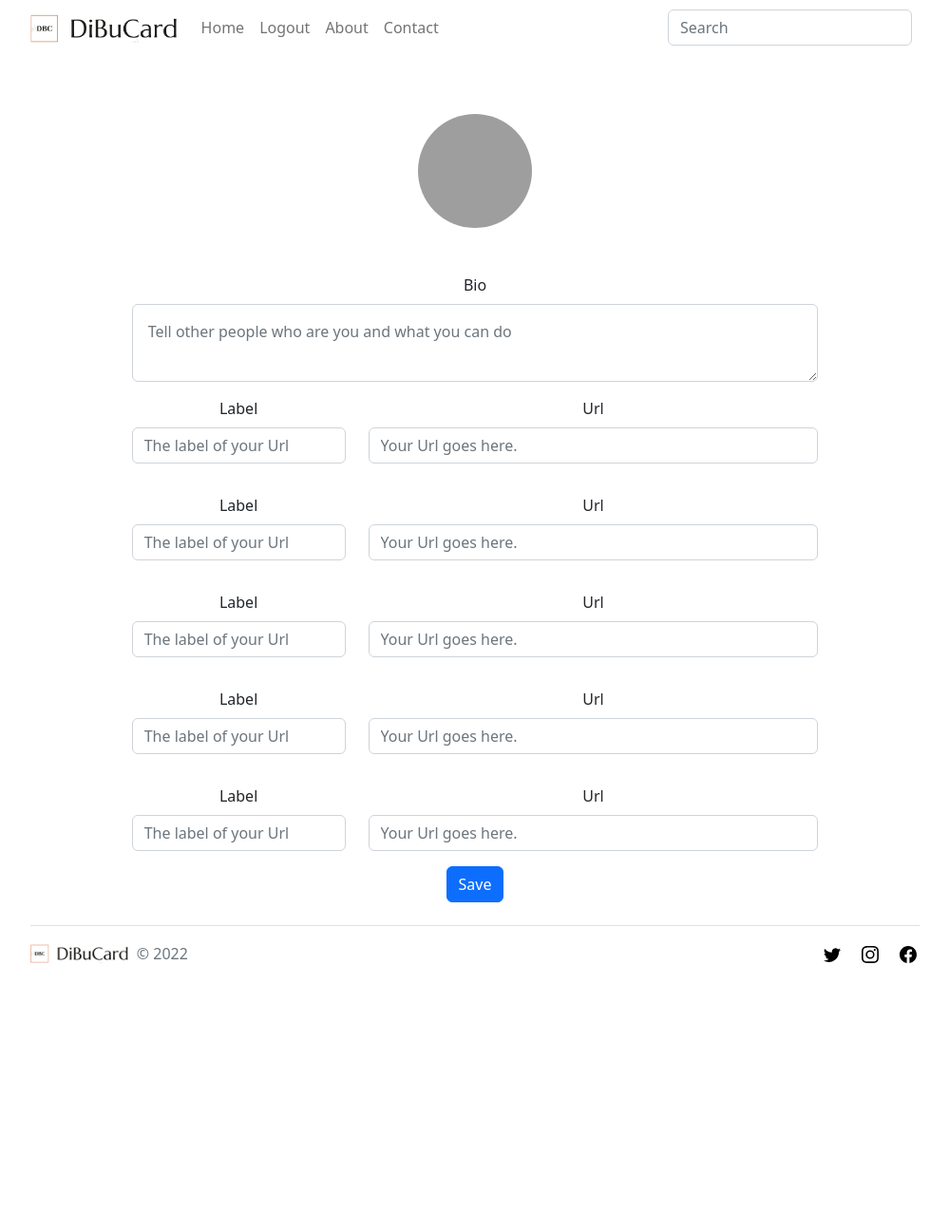
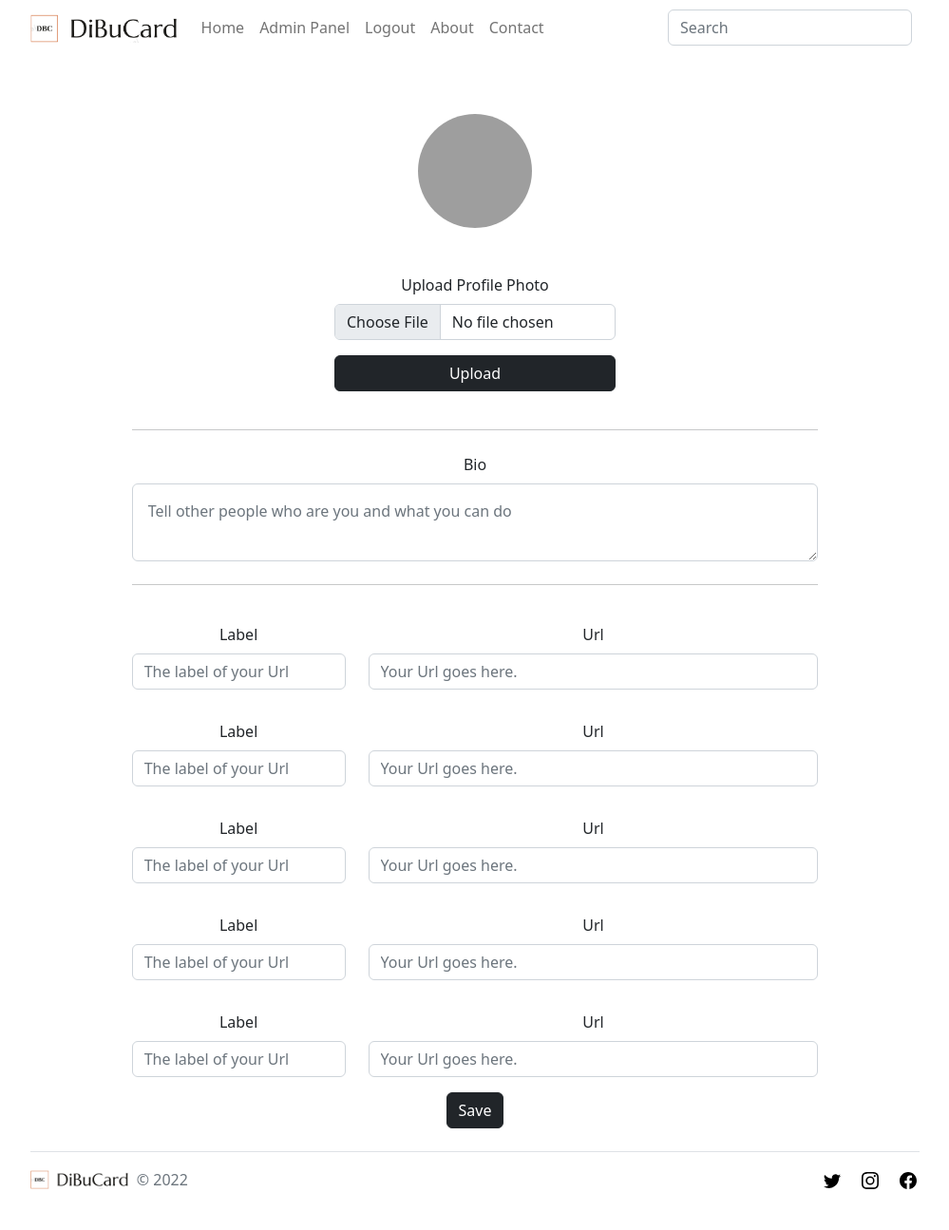
Before and after one commit to neginmaka/Digital-Business-Card, a Flask app: the page made by forms.py in a window 1280 px wide. Shown: the whole page at 95% size, without its empty margins (140-1139 px from the left). Before the commit the page ends 1200 px from the top, so only its background shows below. Run offline with Flask 3, Linux system fonts and the light colour scheme; the visitor is signed in with stand-in values (Sample User, id 1); data comes from the database, SQL or seed files in the repository; data that the repository does not hold is empty; some libraries are stand-ins or nearby versions; grey boxes are pictures that could not be loaded.

Commit message:
PF-10   [UI/API] Implement Upload photo button in Admin view
Deleted the upload_temp page and moved the buttons to their actual place in Admin_View

```diff
--- a/forms.py
+++ b/forms.py
@@ -24,9 +24,9 @@ class AdminForm(FlaskForm):
                                    'placeholder': 'Tell other people who are you and what you can do'}
                         )
     links = FieldList(FormField(LinkForm))
-    submit = SubmitField("Save")
+    submit = SubmitField("Save", id="submit-admin-form")
 
 
 class PhotoForm(FlaskForm):
-    photo = FileField('Upload Photo', validators=[FileAllowed(['jpg', 'png', 'gif'])])
-    submit = SubmitField("Submit")
+    photo = FileField("Upload Profile Photo", validators=[FileAllowed(['jpg', 'png', 'gif'])])
+    submit = SubmitField("Upload", id="upload-photo")
--- a/main_app.py
+++ b/main_app.py
@@ -3,13 +3,15 @@ import secrets
 
 import flask
 import requests
+from PIL import Image
 from flask import Flask, render_template, redirect, url_for, json, request
 from flask_bootstrap import Bootstrap
 from flask_login import (
     LoginManager,
     login_required,
     login_user,
-    logout_user
+    logout_user,
+    current_user
 )
 from flask_login import UserMixin
 from flask_sqlalchemy import SQLAlchemy
@@ -17,8 +19,6 @@ from forms import AdminForm, PhotoForm
 from okta_helpers import is_access_token_valid, is_id_token_valid, config
 from sqlalchemy.orm import relationship
 from utils import modify_links
-from werkzeug.utils import secure_filename
-from PIL import Image
 
 app = Flask(__name__)
 app.config['SECRET_KEY'] = secrets.token_hex(16)
@@ -28,16 +28,16 @@ Bootstrap(app)
 app.config['SQLALCHEMY_DATABASE_URI'] = "sqlite:///dbc.db"
 app.config['SQLALCHEMY_TRACK_MODIFICATIONS'] = False
 app.config['UPLOAD_FOLDER'] = ".\\static\\img\\users"
-app.config['MAX_CONTENT_LENGTH'] = 16 * 1024 * 1024
 
 # Login manager
 login_manager = LoginManager()
+
 # Default redirect page for login-required routes
 login_manager.login_view = "login"
 login_manager.init_app(app)
 
 APP_STATE = 'ApplicationState'
-NONCE = 'SampleNonce'
+NONCE = secrets.token_hex(16)
 
 # create and initialize the app with the extension
 db = SQLAlchemy(app)
@@ -193,8 +193,8 @@ def callback():
             id=user.id
         )
 
+    current_user.username = user.username
     login_user(user)
-
     return redirect(url_for("admin_view", username=user_profile_username))
 
 
@@ -240,7 +240,11 @@ def admin_view(username):
     user = User.query.filter_by(username=username).first()
     links = Link.query.filter_by(user_id=user.id).all()
     links = modify_links(links, TOTAL_ROWS)
-    form = AdminForm(bio=user.bio, links=links)
+
+    admin_form = AdminForm(bio=user.bio, links=links)
+    profile_photo_form = PhotoForm()
+
+    error = request.args.get('error')
 
     if flask.request.method == "POST":
         data = request.form
@@ -264,23 +268,33 @@ def admin_view(username):
         db.session.commit()
         return redirect(url_for("enduser_view", username=username))
 
-    return render_template("admin.html", admin_form=form, profile_pic_url=user.profile_pic_url)
+    return render_template("admin.html",
+                           admin_form=admin_form,
+                           profile_pic_url=user.profile_pic_url,
+                           profile_photo_form=profile_photo_form,
+                           username=username,
+                           error=error)
 
 
-@app.route('/<username>/upload', methods=['GET', 'POST'])
+@app.route('/<username>/upload', methods=['POST'])
 def upload(username):
-    form = PhotoForm()
-    if flask.request.method == "POST":
-        # Get the uploaded file
-        file = request.files['photo']
-
+    # Get the uploaded file
+    profile_photo = request.files['photo']
+    if profile_photo:
         # Generate the filename using the username
         filename = f'{username}.jpg'
         # Save the file to the server
-        file.save(os.path.join(app.config['UPLOAD_FOLDER'], filename))
+        profile_pic_url = os.path.join(app.config['UPLOAD_FOLDER'], filename)
+        profile_photo.save(profile_pic_url)
         compress_image(filename)
-        return filename
-    return render_template('upload_temp.html', form=form)
+
+        # Update the profile_pic_url for the user
+        user = User.query.filter_by(username=username).first()
+        # Trim the '.' at the beginning of the url
+        user.profile_pic_url = profile_pic_url[1:]
+        db.session.commit()
+        return redirect(url_for("admin_view", username=username))
+    return redirect(url_for("admin_view", username=username, error="No file was selected"))
 
 
 @app.route("/<username>")
--- a/templates/admin.html
+++ b/templates/admin.html
@@ -16,9 +16,26 @@
 </div>
 
 
+<div class="container text-center col-lg-3 mx-auto">
+    {% if error %}
+        <div class="alert alert-danger alert-dismissible fade show" role="alert">
+            {{ error }}
+            <button type="button" class="btn-close" data-bs-dismiss="alert" aria-label="Close"></button>
+        </div>
+    {% endif %}
+    <form method="POST" action="{{ url_for('upload', username=username) }}" enctype="multipart/form-data">
+        {{ wtf.form_field(profile_photo_form.photo, class="form-control", type="file", accept='image/*') }}
+        {{ wtf.form_field(profile_photo_form.submit, class="btn btn-dark m-3 w-100 mx-auto") }}
+    </form>
+</div>
+
+
 <div class="container text-center col-lg-7">
     <form method="POST">
-            {{ wtf.form_field(admin_form["bio"], class="form-control p-3") }}
+        <hr class="mx-auto my-4">
+        {{ wtf.form_field(admin_form["bio"], class="form-control p-3 col-lg-5") }}
+        <hr class="mx-auto my-4">
+
         {% for link in admin_form.links %}
             <div class="row py-3">
                 <div class="col-4">
@@ -29,7 +46,7 @@
                 </div>
             </div>
         {% endfor %}
-            {{ wtf.form_field(admin_form["submit"], class="btn btn-primary") }}
+        {{ wtf.form_field(admin_form["submit"], class="btn btn-dark") }}
     </form>
 </div>
 
--- a/templates/header.html
+++ b/templates/header.html
@@ -53,6 +53,9 @@
                     </li>
                 {% else %}
                     <li class="nav-item">
+                        <a class="nav-link" href="{{ url_for('admin_view', username=current_user.username) }}">Admin Panel</a>
+                    </li>
+                    <li class="nav-item">
                         <a class="nav-link" href="{{ url_for('logout') }}">Logout</a>
                     </li>
                 {% endif %}
```
Also changed, not shown: templates/upload_temp.html (deleted, +0 -9 lines). Lines whose indentation alone changed are shown as unchanged.
